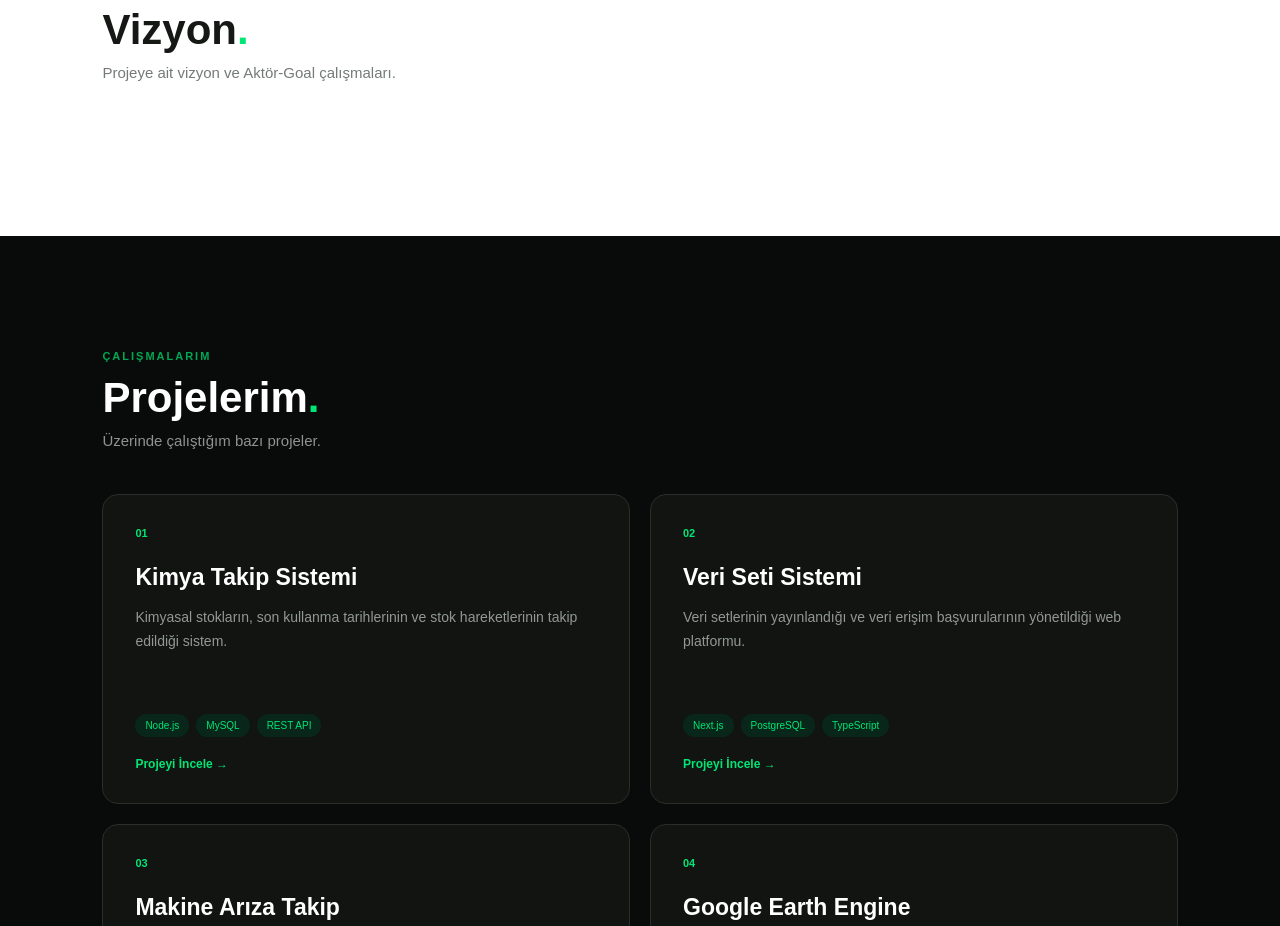
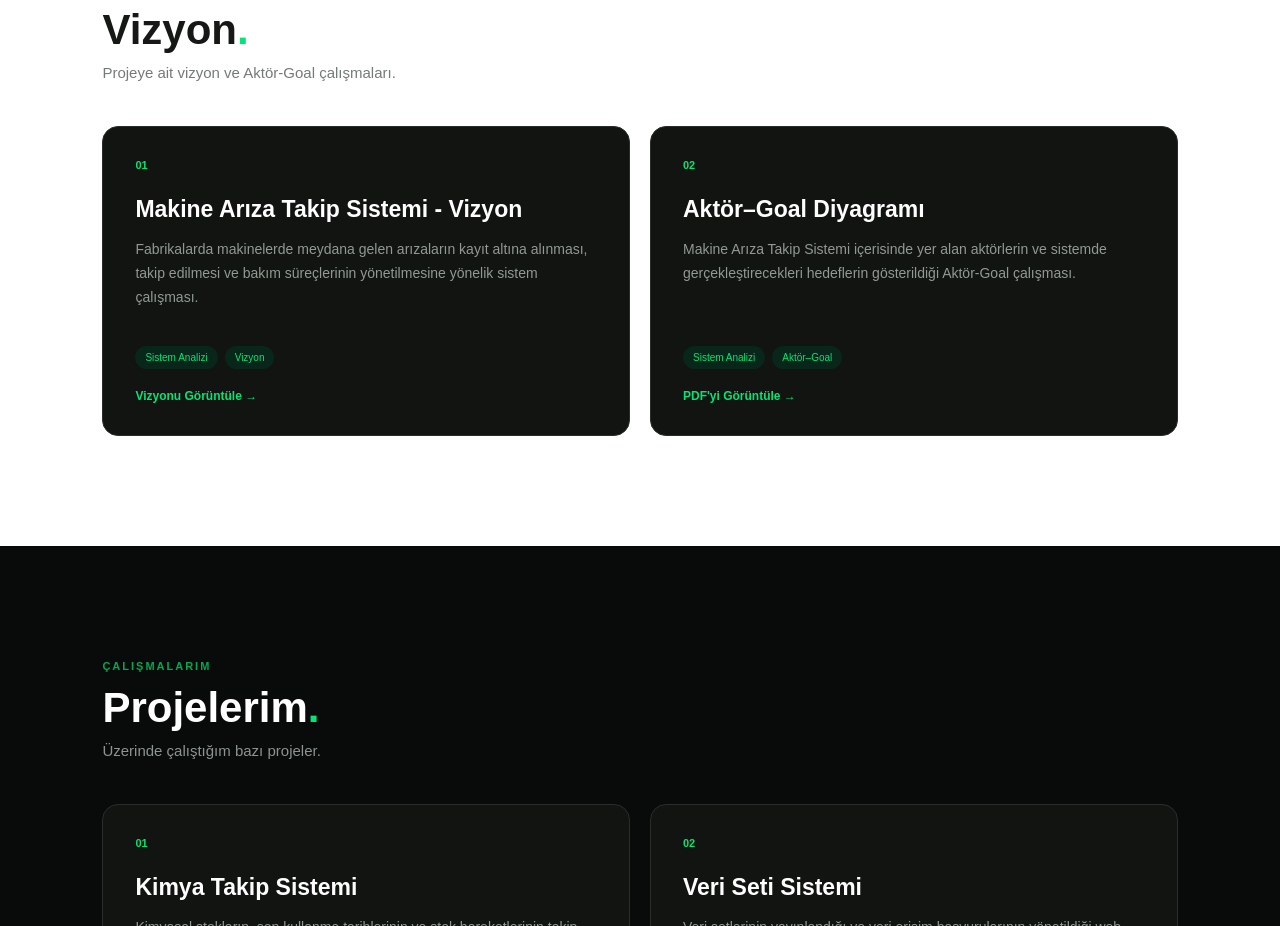
Before and after one commit to exebo/ebrar-portfolio, a website: page public/index.html in a window 1280 px wide. Shown: the part 1300-2226 px from the top of the page. Drawn offline with Linux system fonts and the light colour scheme; no server answers.

Commit message:
Aktör Goal PDF eklendi

```diff
--- a/public/index.html
+++ b/public/index.html
@@ -195,10 +195,7 @@
      VİZYON
 ========================= -->
 
-<section
-    id="vision"
-    class="section white-section"
->
+<section id="vision" class="section white-section">
 
     <div class="section-title">
 
@@ -206,31 +203,85 @@
             SİSTEM ANALİZİ
         </span>
 
-
         <h2>
             Vizyon<span>.</span>
         </h2>
 
-
         <p>
-            Projeye ait vizyon ve
-            Aktör-Goal çalışmaları.
+            Projeye ait vizyon ve Aktör-Goal çalışmaları.
         </p>
 
     </div>
 
+    <div class="vision-grid">
 
-    <!--
-        VİZYON PDF KARTLARI
-        OTOMATİK GELECEK
-    -->
+        <!-- VİZYON -->
+        <article class="project-card">
 
-    <div class="vision-grid">
+            <span class="project-no">
+                01
+            </span>
+
+            <h3>
+                Makine Arıza Takip Sistemi - Vizyon
+            </h3>
+
+            <p>
+                Fabrikalarda makinelerde meydana gelen arızaların
+                kayıt altına alınması, takip edilmesi ve bakım
+                süreçlerinin yönetilmesine yönelik sistem çalışması.
+            </p>
+
+            <div class="tags">
+                <span>Sistem Analizi</span>
+                <span>Vizyon</span>
+            </div>
+
+            <a
+                href="/uploads/vision/"
+                target="_blank"
+            >
+                Vizyonu Görüntüle →
+            </a>
+
+        </article>
+
+
+        <!-- AKTÖR - GOAL -->
+        <article class="project-card">
+
+            <span class="project-no">
+                02
+            </span>
+
+            <h3>
+                Aktör–Goal Diyagramı
+            </h3>
+
+            <p>
+                Makine Arıza Takip Sistemi içerisinde yer alan
+                aktörlerin ve sistemde gerçekleştirecekleri
+                hedeflerin gösterildiği Aktör-Goal çalışması.
+            </p>
+
+            <div class="tags">
+                <span>Sistem Analizi</span>
+                <span>Aktör–Goal</span>
+            </div>
+
+            <a
+                href="/pdf/makine-ariza-takip-sistemi-aktor-goal.pdf"
+                target="_blank"
+                rel="noopener noreferrer"
+            >
+                PDF'yi Görüntüle →
+            </a>
+
+        </article>
+
     </div>
 
 </section>
-
-
 
 <!-- =========================
      PROJELER
```
Also changed, not shown: server.js (+4 -5 lines), 1 other file.
